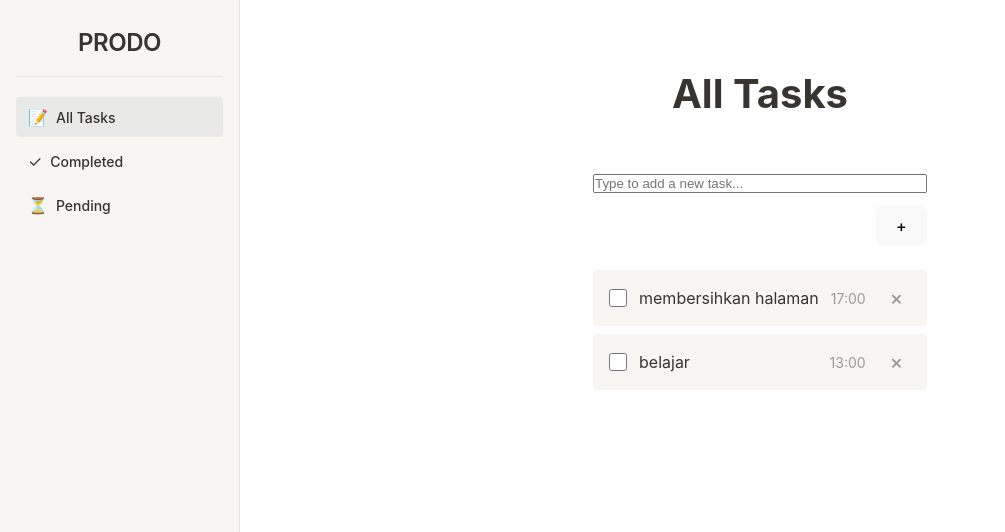
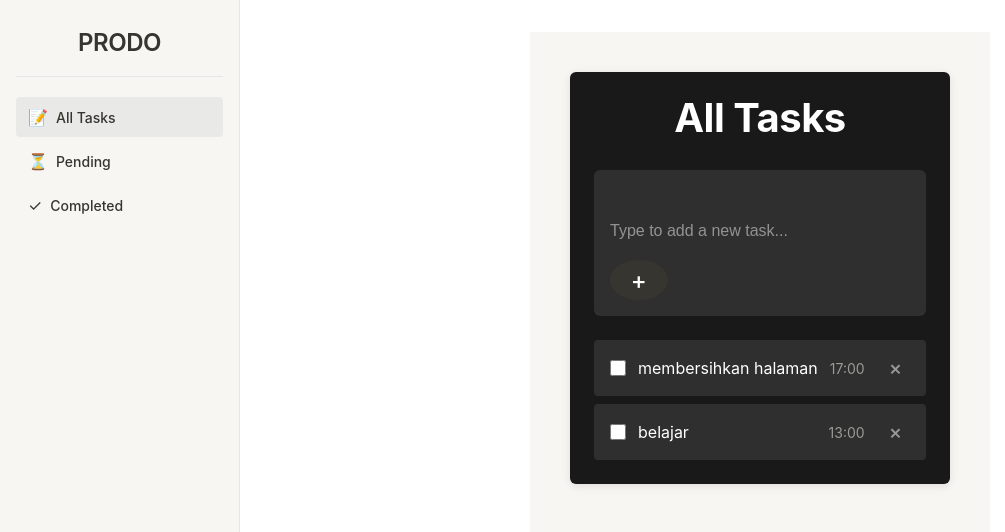
Before and after one commit to alifandian/32-pbk-uts-233510377, a Vue app in the folder vite-project/: page / in a window 1280 px wide. Shown: the top 532 px of the page, without its empty margins (0-1005 px from the left). Built offline with nearby package versions, Linux system fonts and the light colour scheme.

Commit message:
sixth commit

```diff
--- a/vite-project/src/App.vue
+++ b/vite-project/src/App.vue
@@ -37,6 +37,7 @@ const deleteTask = (taskId) => {
 }
 
 const completedTasks = computed(() => todos.value.filter(t => t.done));
+const pendingTasks = computed(() => todos.value.filter(t => !t.done));
 
 const formatDate = (dateStr) => {
   if (!dateStr) return '';
@@ -53,7 +54,7 @@ const formatDate = (dateStr) => {
         <h1 class="page-title">All Tasks</h1>
         <div class="input-container">
           <div class="input-preview">
-            <span v-if="tugas">{{ tugas }}</span>
+
 
           </div>
           <input
@@ -86,6 +87,51 @@ const formatDate = (dateStr) => {
           </div>
         </div>
       </div>
+      <div v-else-if="currentPage === 'pending'" class="completed-container">
+        <h1 class="page-title">Pending Tasks</h1>
+        <div class="notion-table-wrapper">
+          <table class="notion-table">
+            <thead>
+              <tr>
+                <th></th>
+                <th>Task Name</th>
+                <th>Date</th>
+                <th>Status</th>
+              </tr>
+            </thead>
+            <tbody>
+              <tr v-if="pendingTasks.length === 0">
+                <td colspan="4">
+                  <div class="empty-state">
+                    <div class="empty-state-icon">📝</div>
+                    <p>No pending tasks</p>
+                  </div>
+                </td>
+              </tr>
+              <tr v-for="item in pendingTasks" :key="item.id">
+                <td>
+                  <input
+                    type="checkbox"
+                    :checked="item.done"
+                    @change="toggleTask(item)"
+                    class="task-checkbox"
+                  >
+                </td>
+                <td>
+                  <span class="notion-pill">{{ item.namatugas }}</span>
+                </td>
+                <td>{{ formatDate(item.date) }}</td>
+                <td>
+                  <span class="notion-status undone">
+                    <span class="notion-dot red"></span>
+                    Undone
+                  </span>
+                </td>
+              </tr>
+            </tbody>
+          </table>
+        </div>
+      </div>
       <div v-else-if="currentPage === 'completed'" class="completed-container">
         <h1 class="page-title">Completed Tasks</h1>
         <div class="notion-table-wrapper">
@@ -98,6 +144,14 @@ const formatDate = (dateStr) => {
               </tr>
             </thead>
             <tbody>
+              <tr v-if="completedTasks.length === 0">
+                <td colspan="3">
+                  <div class="empty-state">
+                    <div class="empty-state-icon">✓</div>
+                    <p>No completed tasks</p>
+                  </div>
+                </td>
+              </tr>
               <tr v-for="item in completedTasks" :key="item.id">
                 <td>
                   <span class="notion-pill">{{ item.namatugas }}</span>
@@ -140,18 +194,25 @@ body {
   flex: 1;
   margin-left: 240px;
   padding: 40px;
+  background: #f7f6f3;
+  min-height: 100vh;
 }
 
-.todo-container {
-  max-width: 800px;
+.todo-container, .completed-container {
+  max-width: 900px;
   margin: 0 auto;
+  background: #191919;
+  border-radius: 6px;
+  padding: 24px;
+  box-shadow: 0 2px 8px rgba(0,0,0,0.1);
 }
 
 .page-title {
   font-size: 40px;
   font-weight: 700;
   margin-bottom: 30px;
-  color: #37352f;
+  color: #fff;
+  letter-spacing: -0.5px;
 }
 
 .input-container {
@@ -162,16 +223,26 @@ body {
   align-items: flex-start;
   width: 100%;
   max-width: 400px;
+  background: #2f2f2f;
+  padding: 16px;
+  border-radius: 6px;
+  transition: all 0.3s ease;
+}
+
+.input-container:focus-within {
+  background: #363636;
+  box-shadow: 0 2px 8px rgba(0,0,0,0.1);
 }
 
 .input-preview {
   min-height: 24px;
   font-size: 16px;
-  color: #37352f;
+  color: #fff;
   margin-bottom: 0;
   padding-left: 2px;
   width: 100%;
   word-break: break-word;
+  opacity: 0.8;
 }
 
 .input-preview .placeholder {
@@ -181,17 +252,45 @@ body {
 .task-input {
   width: 100%;
   box-sizing: border-box;
+  background: transparent;
+  border: none;
+  color: #fff;
+  font-size: 16px;
+  padding: 8px 0;
+  outline: none;
+}
+
+.task-input::placeholder {
+  color: #bdbdbd;
+  opacity: 0.7;
 }
 
 .add-button {
-  align-self: flex-end;
+  width: 40px;
+  height: 40px;
+  border-radius: 50%;
+  border: none;
+  background: #37352f;
+  color: white;
+  font-size: 24px;
+  cursor: pointer;
+  display: flex;
+  align-items: center;
+  justify-content: center;
+  transition: all 0.2s ease;
   margin-top: 8px;
+}
+
+.add-button:hover {
+  background: #2a2925;
+  transform: translateY(-1px);
 }
 
 .tasks-list {
   display: flex;
   flex-direction: column;
   gap: 8px;
+  margin-top: 24px;
 }
 
 .task-item {
@@ -199,13 +298,13 @@ body {
   align-items: center;
   justify-content: space-between;
   padding: 12px 16px;
-  background-color: #f7f6f3;
+  background: #2f2f2f;
   border-radius: 4px;
   transition: all 0.2s ease;
 }
 
 .task-item:hover {
-  background-color: #f1f1ef;
+  background: #363636;
 }
 
 .task-content {
@@ -216,15 +315,37 @@ body {
 }
 
 .task-checkbox {
-  width: 18px;
-  height: 18px;
+  width: 16px;
+  height: 16px;
   cursor: pointer;
   accent-color: #37352f;
+  margin: 0;
+  border-radius: 3px;
+  border: 1px solid #37352f;
+  transition: all 0.2s ease;
+}
+
+.task-checkbox:checked {
+  background-color: #37352f;
+  border-color: #37352f;
+  animation: checkmark 0.2s ease-in-out;
+}
+
+@keyframes checkmark {
+  0% {
+    transform: scale(0.8);
+  }
+  50% {
+    transform: scale(1.1);
+  }
+  100% {
+    transform: scale(1);
+  }
 }
 
 .task-text {
   font-size: 16px;
-  color: #37352f;
+  color: #fff;
 }
 
 .task-text.completed {
@@ -251,63 +372,88 @@ body {
 }
 
 .delete-button:hover {
-  color: #37352f;
-  background-color: #e6e6e6;
+  color: #fff;
+  background: rgba(255, 255, 255, 0.1);
 }
 
-.completed-container {
-  max-width: 900px;
-  margin: 0 auto;
-}
 .notion-table-wrapper {
   background: #191919;
   border-radius: 6px;
   padding: 24px 16px 16px 16px;
-  box-shadow: 0 2px 8px rgba(0,0,0,0.04);
+  box-shadow: 0 2px 8px rgba(0,0,0,0.1);
 }
+
 .notion-table {
   width: 100%;
   border-collapse: separate;
   border-spacing: 0;
-  background: #191919;
+  background: transparent;
   color: #fff;
   font-size: 15px;
   border-radius: 6px;
   overflow: hidden;
+  border: 1px solid #232323;
 }
-.notion-table th, .notion-table td {
-  border-bottom: 1.5px solid #232323;
-  padding: 10px 16px;
-  text-align: left;
-}
+
 .notion-table th {
-  background: #191919;
+  background: #232323;
   font-weight: 600;
   color: #bdbdbd;
   border-bottom: 2px solid #232323;
+  padding: 14px 16px;
+  text-transform: uppercase;
+  font-size: 12px;
+  letter-spacing: 0.5px;
 }
-.notion-table tr:last-child td {
-  border-bottom: none;
+
+.notion-table td {
+  padding: 14px 16px;
+  border-bottom: 1px solid #232323;
 }
+
+.notion-table tr:hover {
+  background-color: #232323;
+}
+
 .notion-pill {
   background: #2f2f2f;
   color: #ffb86c;
   border-radius: 4px;
-  padding: 2px 10px;
+  padding: 4px 12px;
+  font-size: 13px;
+  letter-spacing: 0.3px;
   font-weight: 500;
-  font-size: 14px;
   display: inline-block;
 }
+
+.notion-pill:hover {
+  background: #363636;
+  transform: translateY(-1px);
+  box-shadow: 0 2px 4px rgba(0,0,0,0.15);
+}
+
 .notion-status {
   display: inline-flex;
   align-items: center;
   background: #1a3d2a;
   color: #6ee7b7;
   border-radius: 4px;
-  padding: 2px 12px 2px 8px;
+  padding: 4px 12px 4px 8px;
   font-weight: 600;
   font-size: 14px;
 }
+
+.notion-status:hover {
+  filter: brightness(1.1);
+  transform: translateY(-1px);
+  box-shadow: 0 2px 4px rgba(0,0,0,0.15);
+}
+
+.notion-status.undone {
+  background: #3d1a1a;
+  color: #ff6b6b;
+}
+
 .notion-dot {
   width: 9px;
   height: 9px;
@@ -317,7 +463,36 @@ body {
   margin-right: 7px;
 }
 
-.completed-container .page-title {
-  color: #fff;
+.notion-dot.red {
+  background: #ff4d4d;
+}
+
+.empty-state {
+  text-align: center;
+  padding: 40px 20px;
+  color: #bdbdbd;
+  font-size: 16px;
+  background: #232323;
+  border-radius: 4px;
+  margin: 8px;
+}
+
+.empty-state-icon {
+  font-size: 32px;
+  margin-bottom: 16px;
+  opacity: 0.5;
+  animation: float 3s ease-in-out infinite;
+}
+
+@keyframes float {
+  0% {
+    transform: translateY(0px);
+  }
+  50% {
+    transform: translateY(-5px);
+  }
+  100% {
+    transform: translateY(0px);
+  }
 }
 </style>
--- a/vite-project/src/components/Navbar.vue
+++ b/vite-project/src/components/Navbar.vue
@@ -22,15 +22,19 @@ const emit = defineEmits(['changePage'])
         </div>
         <div
           class="nav-item"
+          :class="{ active: currentPage === 'pending' }"
+          @click="$emit('changePage', 'pending')"
+        >
+          <span class="nav-icon">⏳</span>
+          <span class="nav-text">Pending</span>
+        </div>
+        <div
+          class="nav-item"
           :class="{ active: currentPage === 'completed' }"
           @click="$emit('changePage', 'completed')"
         >
           <span class="nav-icon">✓</span>
           <span class="nav-text">Completed</span>
-        </div>
-        <div class="nav-item">
-          <span class="nav-icon">⏳</span>
-          <span class="nav-text">Pending</span>
         </div>
       </div>
     </div>
```
